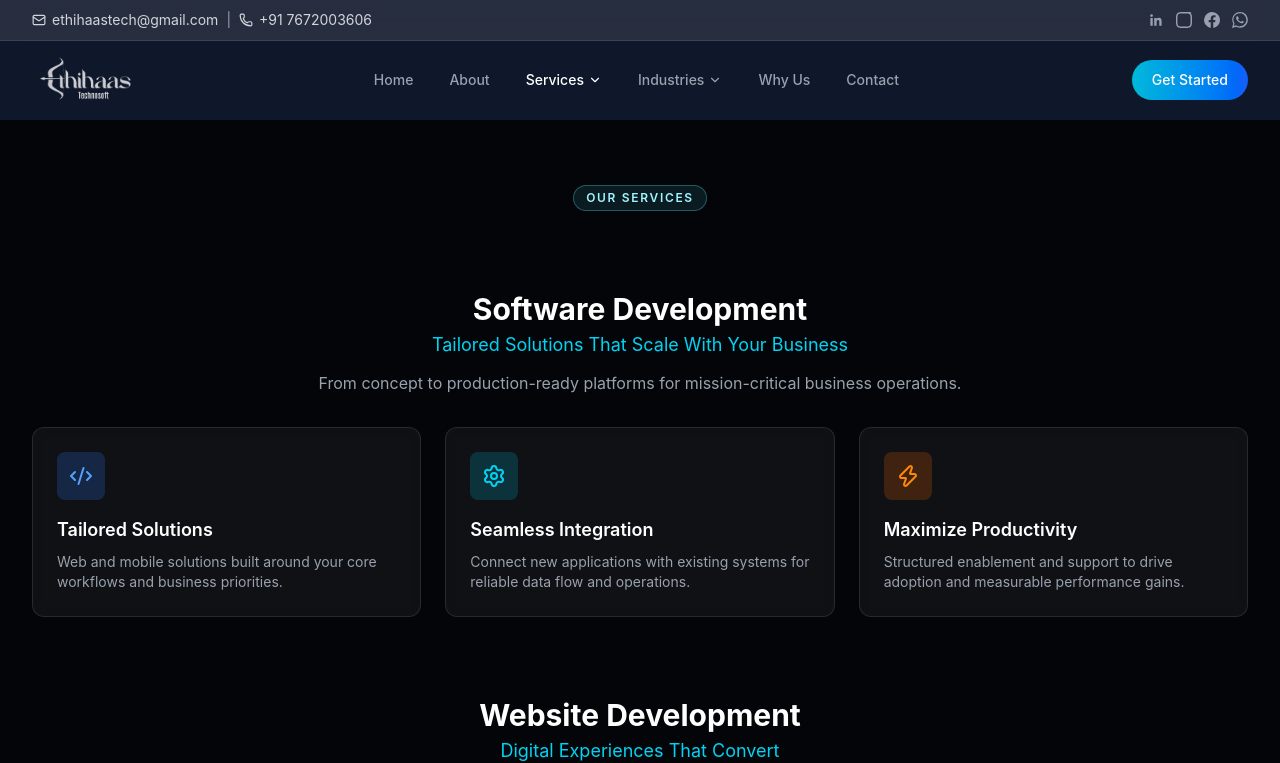
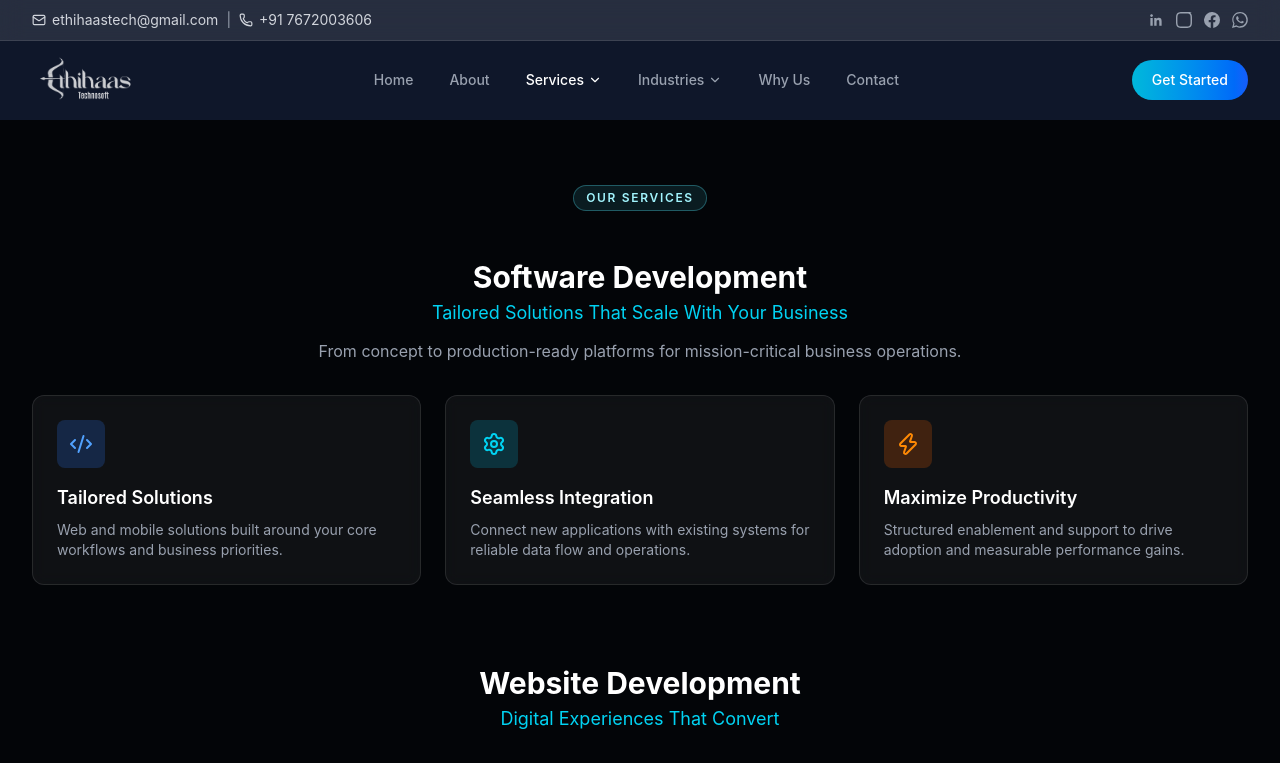
Before and after one commit to archanadeshpal526-create/Etechnosoft-Website, a React (Vite) app: page /services in a window 1280 px wide. Shown: the top 763 px of the page. Built offline with nearby package versions, Linux system fonts and the light colour scheme.

Commit message:
Reduce top gap before Software Development section

```diff
--- a/src/components/Services.jsx
+++ b/src/components/Services.jsx
@@ -68,7 +68,7 @@ function ServiceSection({ title, subtitle, description, cards, collapseKey }) {
       whileInView={{ opacity: 1, y: 0 }}
       viewport={{ once: true }}
       transition={{ duration: 0.6 }}
-      className="mt-20"
+      className={collapseKey === 'software-development' ? 'mt-12' : 'mt-20'}
       id={collapseKey}
     >
       <div className="text-center mb-8">
```
